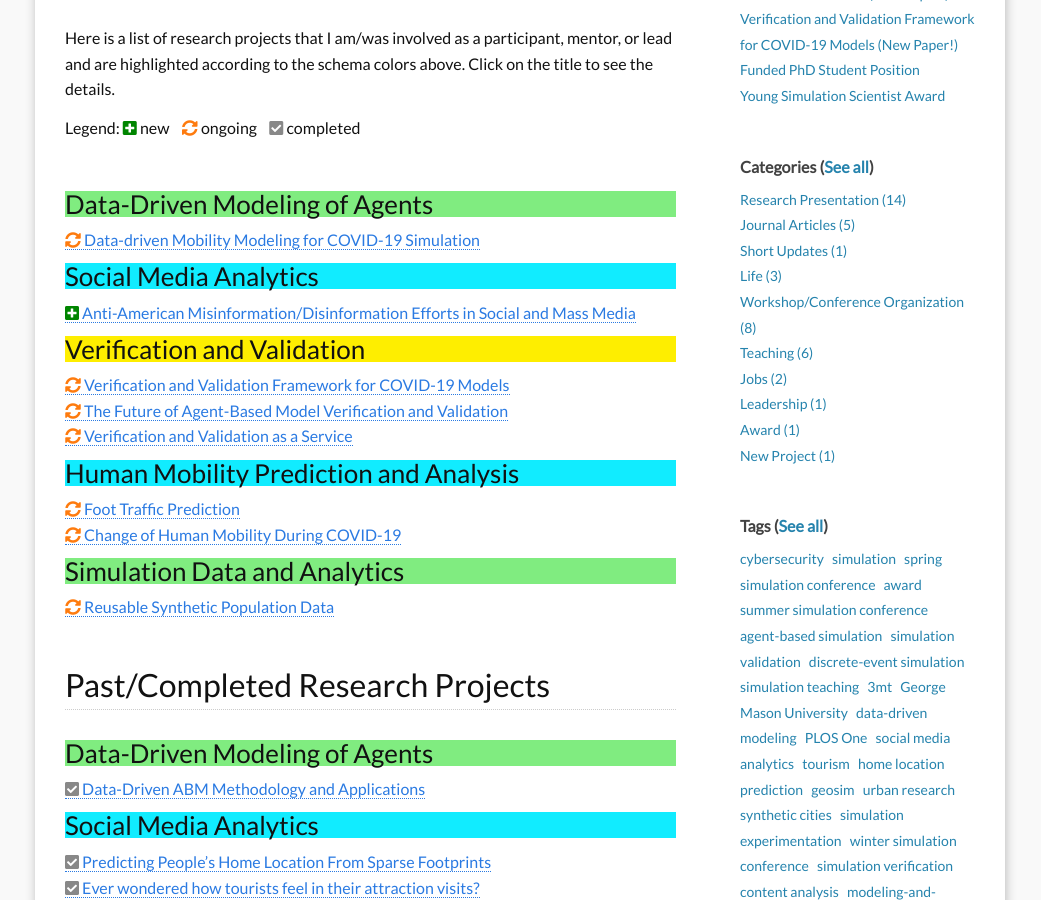
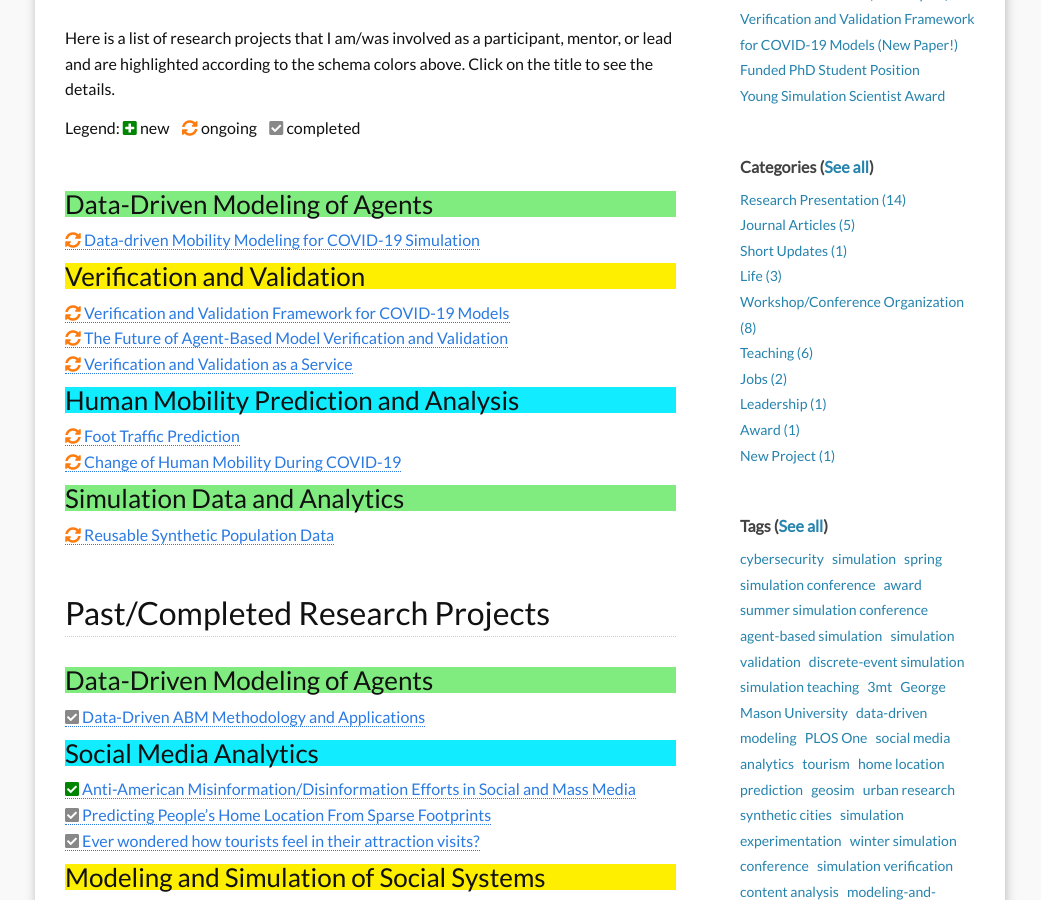
Before and after one commit to hamdikavak/hamdikavak.github.io, a Jekyll site: the page built from c0_research.md, in a window 1280 px wide and 900 px high, scrolled down 786 px. Shown: the whole window, without its empty margins (120-1161 px from the left). Built offline with Jekyll 4.4.1, drawn with Linux system fonts in a browser that asks for light colours; nearby versions of some CDN libraries; some of the changed lines change nothing that is shown; some of the changed text lies outside the part shown.

Commit message:
Projects page update

```diff
--- a/c0_research.md
+++ b/c0_research.md
@@ -18,7 +18,7 @@
 
 My research involves two related areas: Modeling & Simulation (M&S) and Data Science. If we describe this relationship as a Venn diagram, as shown below, my primary research efforts focus on areas 1 and 2. On the M&S-focused research side (area 1), I tackle challenges related to core M&S topics, including verification and validation, conceptual modeling, and M&S tools. My second prominent focus is on using Data Science for M&S (area 2). Particularly, I design and use data-driven simulations, conduct simulation output analytics, and use emerging machine learning techniques in different steps of the M&S process. While limited, my data science-only focused research (area 3) involves creating and using data science techniques (e.g., machine learning) to solve problems in different domains. Cybersecurity and urban science are the main application domains for my research.
 
-*Last updated on Jan 30, 2022.*
+*Last updated on Oct 27, 2024.*
 
 ![M&S and Data Science]({{ site.baseurl }}/images/pages/research_area_small.png)
 
@@ -32,9 +32,6 @@
 <br/>
 <h3 class="hl_DSForMS">Data-Driven Modeling of Agents</h3>
 [<i style="color:#FE7B0E" class="fas fa-sync-alt"></i> Data-driven Mobility Modeling for COVID-19 Simulation]({{ site.baseurl }}/research/data-driven-mobility-covid-19/)
-
-<h3 class="hl_DSOnly">Social Media Analytics</h3>
-[<i style="color:#008500" class="fas fa-plus-square"></i> Anti-American Misinformation/Disinformation Efforts in Social and Mass Media]({{ site.baseurl }}/research/social-media-misinformation/)
 
 <h3 class="hl_MSOnly">Verification and Validation</h3>
 [<i style="color:#FE7B0E" class="fas fa-sync-alt"></i> Verification and Validation Framework for COVID-19 Models]({{ site.baseurl }}/research/verification-and-validation-covid-models/)
@@ -57,6 +54,7 @@
 [<i style="color:#888888" class="fas fa-check-square"></i> Data-Driven ABM Methodology and Applications]({{ site.baseurl }}/research/data-driven-abm-methodology/)
 
 <h3 class="hl_DSOnly">Social Media Analytics</h3>
+[<i style="color:#008500" class="fas fa-check-square"></i> Anti-American Misinformation/Disinformation Efforts in Social and Mass Media]({{ site.baseurl }}/research/social-media-misinformation/)
 [<i style="color:#888888" class="fas fa-check-square"></i> Predicting People's Home Location From Sparse Footprints]({{ site.baseurl }}/research/social-media-home-location-prediction/)
 [<i style="color:#888888" class="fas fa-check-square"></i> Ever wondered how tourists feel in their attraction visits?]({{ site.baseurl }}/research/social-media-attraction-visit-sentiment/)
 
```
